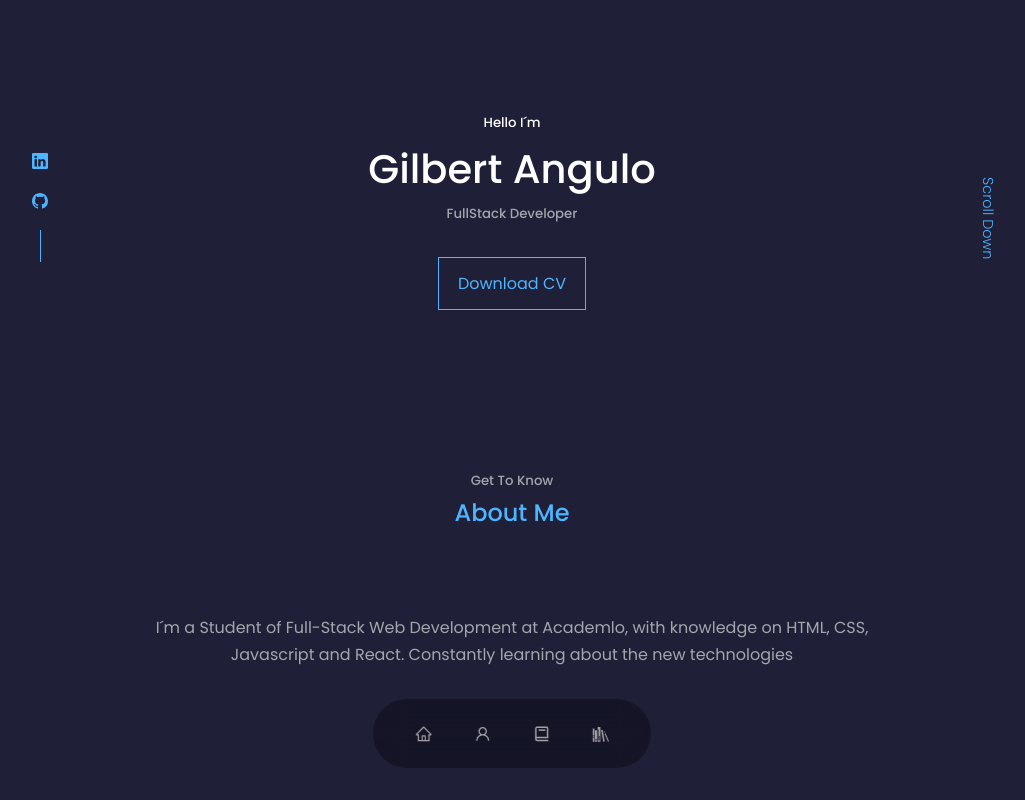
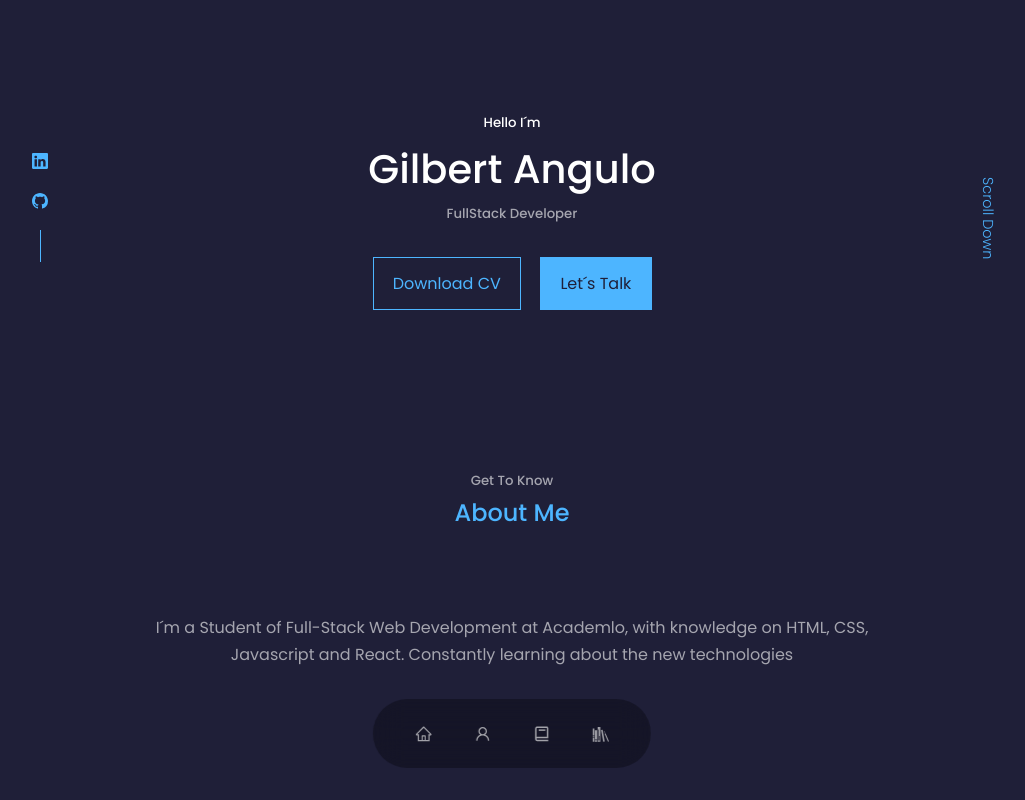
Before and after one commit to Gilbert3052/Portfolio, a React (Vite) app: page / in a window 1280 px wide. Shown: the top 800 px of the page, without its empty margins (128-1153 px from the left). Built offline with nearby package versions, Linux system fonts and the light colour scheme.

Commit message:
CV Button fixed

```diff
--- a/src/components/header/CTA.jsx
+++ b/src/components/header/CTA.jsx
@@ -1,10 +1,11 @@
 import React from 'react'
+import Gilbert_CV_ from "../../assets/Gilbert_CV_.pdf"
 
 const CTA = () => {
   return (
     <div className='cta'>
-        <a href="" className='btn'>Download CV </a>
-        {/* <a href="#contact" className='btn btn-primary'>Let´s Talk</a> */}
+        <a href={Gilbert_CV_} download="Gilbert´s_CV" className='btn'>Download CV </a>
+        <a href="#contact" className='btn btn-primary'>Let´s Talk</a>
     </div>
   )
 }
```
Also changed, not shown: 1 other file (tests, documents, lock files or other folders).
